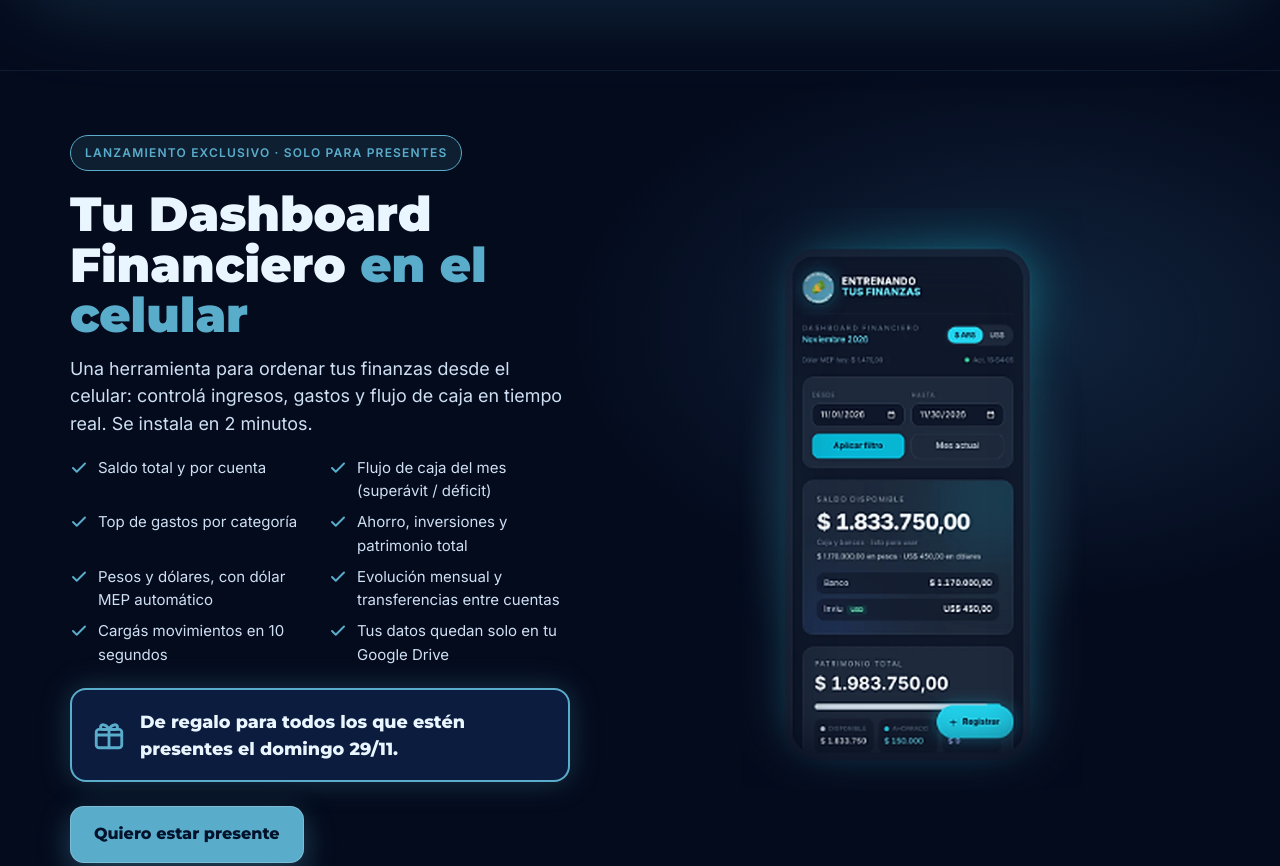
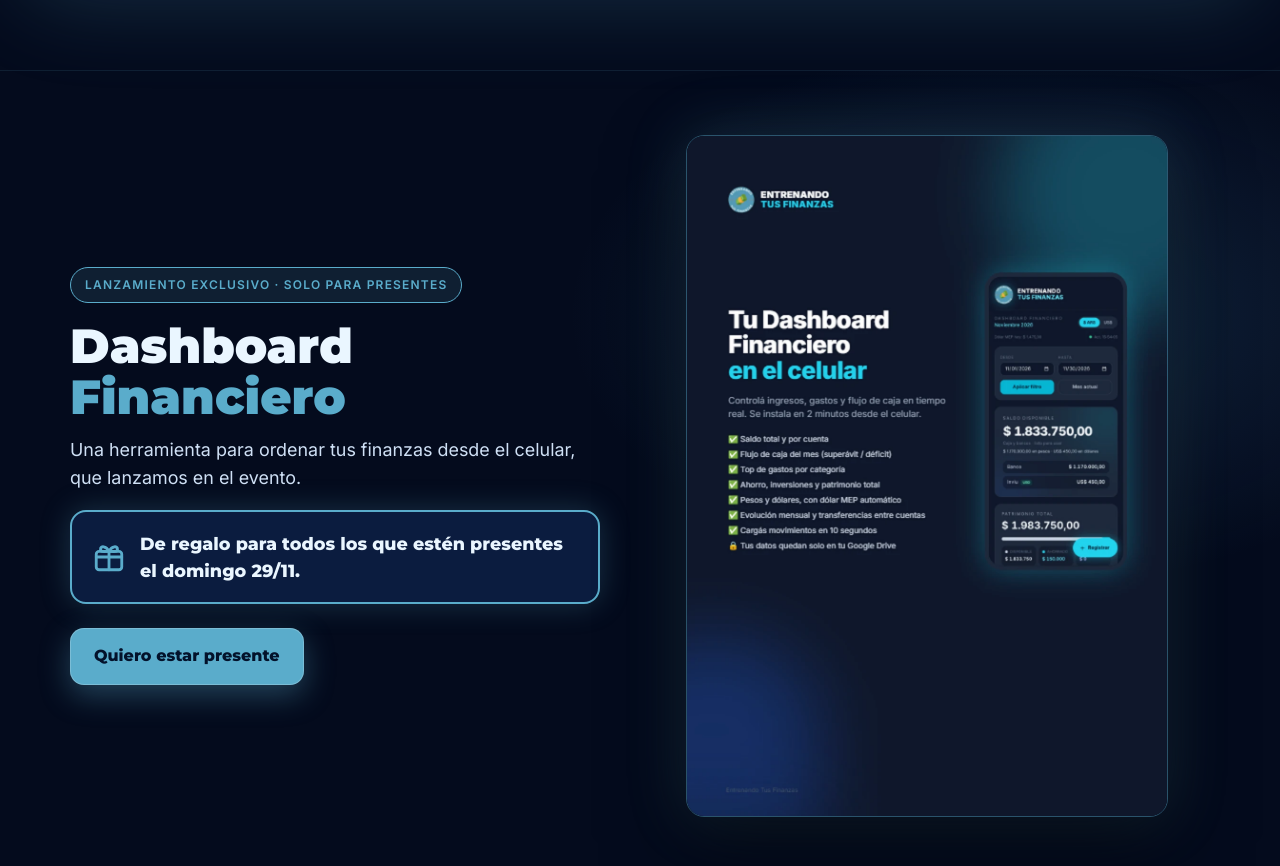
Before and after one commit to nicorabbiaj02-art/calentamiento-financiero, a plain HTML site: page index.html in a window 1280 px wide. Shown: the part 1822-2688 px from the top of the page. Drawn offline with Linux system fonts and the light colour scheme.

Commit message:
Dashboard: imagen de página completa sin 'Guía para clientes'
Co-Authored-By: Claude Opus 5.5 <noreply@anthropic.com>
Claude-Session: https://claude.ai/code/session_014rsjZZUdCS4bWAbZm9o5n4

```diff
--- a/index.html
+++ b/index.html
@@ -134,18 +134,8 @@ Quiero entrar al grupo gratis
 <div style="max-width: 1140px; margin: 0 auto; display: flex; flex-wrap: wrap; gap: 44px; align-items: center">
 <div style="flex: 1 1 380px; min-width: 0">
 <div style="display: inline-flex; align-items: center; gap: 8px; padding: 8px 14px; border-radius: 999px; border: 1px solid #5aaccb; background: rgba(90,172,203,.12); color: #5aaccb; font-weight: 800; font-size: 12px; letter-spacing: .1em; text-transform: uppercase">Lanzamiento exclusivo · Solo para presentes</div>
-<h2 style="font-family: Montserrat, sans-serif; font-weight: 900; font-size: clamp(2rem, 4.2vw, 3rem); line-height: 1.05; margin: 18px 0 14px">Tu Dashboard Financiero <span style="color: #5aaccb">en el celular</span></h2>
-<p style="color: #cfe0f5; font-size: 1.12rem; margin: 0 0 18px">Una herramienta para ordenar tus finanzas desde el celular: controlá ingresos, gastos y flujo de caja en tiempo real. Se instala en 2 minutos.</p>
-<ul style="list-style: none; padding: 0; margin: 0 0 22px; display: grid; grid-template-columns: repeat(auto-fit, minmax(230px, 1fr)); gap: 8px 18px">
-<li style="display: flex; gap: 10px; align-items: flex-start; color: #cfe0f5; font-size: 15px"><svg style="flex: none; margin-top: 3px" width="18" height="18" viewBox="0 0 24 24" fill="none" stroke="#5aaccb" stroke-width="2.6" stroke-linecap="round" stroke-linejoin="round" aria-hidden="true"><path d="M20 6 9 17l-5-5"></path></svg>Saldo total y por cuenta</li>
-<li style="display: flex; gap: 10px; align-items: flex-start; color: #cfe0f5; font-size: 15px"><svg style="flex: none; margin-top: 3px" width="18" height="18" viewBox="0 0 24 24" fill="none" stroke="#5aaccb" stroke-width="2.6" stroke-linecap="round" stroke-linejoin="round" aria-hidden="true"><path d="M20 6 9 17l-5-5"></path></svg>Flujo de caja del mes (superávit / déficit)</li>
-<li style="display: flex; gap: 10px; align-items: flex-start; color: #cfe0f5; font-size: 15px"><svg style="flex: none; margin-top: 3px" width="18" height="18" viewBox="0 0 24 24" fill="none" stroke="#5aaccb" stroke-width="2.6" stroke-linecap="round" stroke-linejoin="round" aria-hidden="true"><path d="M20 6 9 17l-5-5"></path></svg>Top de gastos por categoría</li>
-<li style="display: flex; gap: 10px; align-items: flex-start; color: #cfe0f5; font-size: 15px"><svg style="flex: none; margin-top: 3px" width="18" height="18" viewBox="0 0 24 24" fill="none" stroke="#5aaccb" stroke-width="2.6" stroke-linecap="round" stroke-linejoin="round" aria-hidden="true"><path d="M20 6 9 17l-5-5"></path></svg>Ahorro, inversiones y patrimonio total</li>
-<li style="display: flex; gap: 10px; align-items: flex-start; color: #cfe0f5; font-size: 15px"><svg style="flex: none; margin-top: 3px" width="18" height="18" viewBox="0 0 24 24" fill="none" stroke="#5aaccb" stroke-width="2.6" stroke-linecap="round" stroke-linejoin="round" aria-hidden="true"><path d="M20 6 9 17l-5-5"></path></svg>Pesos y dólares, con dólar MEP automático</li>
-<li style="display: flex; gap: 10px; align-items: flex-start; color: #cfe0f5; font-size: 15px"><svg style="flex: none; margin-top: 3px" width="18" height="18" viewBox="0 0 24 24" fill="none" stroke="#5aaccb" stroke-width="2.6" stroke-linecap="round" stroke-linejoin="round" aria-hidden="true"><path d="M20 6 9 17l-5-5"></path></svg>Evolución mensual y transferencias entre cuentas</li>
-<li style="display: flex; gap: 10px; align-items: flex-start; color: #cfe0f5; font-size: 15px"><svg style="flex: none; margin-top: 3px" width="18" height="18" viewBox="0 0 24 24" fill="none" stroke="#5aaccb" stroke-width="2.6" stroke-linecap="round" stroke-linejoin="round" aria-hidden="true"><path d="M20 6 9 17l-5-5"></path></svg>Cargás movimientos en 10 segundos</li>
-<li style="display: flex; gap: 10px; align-items: flex-start; color: #cfe0f5; font-size: 15px"><svg style="flex: none; margin-top: 3px" width="18" height="18" viewBox="0 0 24 24" fill="none" stroke="#5aaccb" stroke-width="2.6" stroke-linecap="round" stroke-linejoin="round" aria-hidden="true"><path d="M20 6 9 17l-5-5"></path></svg>Tus datos quedan solo en tu Google Drive</li>
-</ul>
+<h2 style="font-family: Montserrat, sans-serif; font-weight: 900; font-size: clamp(2rem, 4.2vw, 3rem); line-height: 1.05; margin: 18px 0 14px">Dashboard <span style="color: #5aaccb">Financiero</span></h2>
+<p style="color: #cfe0f5; font-size: 1.12rem; margin: 0 0 18px">Una herramienta para ordenar tus finanzas desde el celular, que lanzamos en el evento.</p>
 
 <div style="display: flex; align-items: center; gap: 14px; padding: 18px 20px; border-radius: 16px; background: #0b1c3f; border: 2px solid #5aaccb; box-shadow: 0 0 30px rgba(90,172,203,.25); margin-bottom: 24px">
 <svg style="flex: none" width="34" height="34" viewBox="0 0 24 24" fill="none" stroke="#5aaccb" stroke-width="2" stroke-linecap="round" stroke-linejoin="round" aria-hidden="true"><rect x="3" y="8" width="18" height="13" rx="2"></rect><path d="M12 8v13M3 12h18M12 8c-2-4-6-4-6-1.5S10 8 12 8zM12 8c2-4 6-4 6-1.5S14 8 12 8z"></path></svg>
@@ -153,12 +143,9 @@ Quiero entrar al grupo gratis
 </div>
 <a class="cta" href="https://chat.whatsapp.com/CVKcSlpP6C4Ivesh9MSgER" target="_blank" rel="noopener" style="font-family: Montserrat, sans-serif; font-weight: 800; font-size: 16px; text-decoration: none; color: #03122b; background: #5aaccb; padding: 16px 24px; border-radius: 14px; min-height: 54px; box-sizing: border-box; display: inline-flex; align-items: center; gap: 10px; box-shadow: 0 0 0 1px rgba(255,255,255,.2) inset, 0 10px 30px rgba(90,172,203,.35)">Quiero estar presente</a>
 </div>
-<div style="flex: 1.3 1 440px; min-width: 0">
-<figure style="margin: 0; display: flex; flex-direction: column; align-items: center">
-<div style="position: relative; width: min(340px, 82vw)">
-<div style="position: absolute; inset: 8% 4%; border-radius: 40px; background: radial-gradient(circle, rgba(90,172,203,.35), transparent 70%); filter: blur(10px)"></div>
-<img src="assets/dashboard.webp" alt="Dashboard Financiero en el celular: saldo disponible, filtros por fecha y patrimonio total" style="position: relative; display: block; width: 100%; height: auto">
-</div>
+<div style="flex: 1.1 1 400px; min-width: 0">
+<figure style="margin: 0; display: flex; justify-content: center">
+<img src="assets/dashboard-page.webp" alt="Tu Dashboard Financiero en el celular: saldo total y por cuenta, flujo de caja, gastos por categoría, ahorro, inversiones y patrimonio, en pesos y dólares" style="display: block; width: 100%; max-width: 480px; height: auto; border-radius: 18px; border: 1px solid rgba(90,172,203,.45); box-shadow: 0 30px 80px rgba(0,0,0,.5), 0 0 60px rgba(90,172,203,.22)">
 </figure>
 </div>
 </div>
```
Also changed, not shown: assets/dashboard-page.webp (added), assets/dashboard.webp (deleted).
